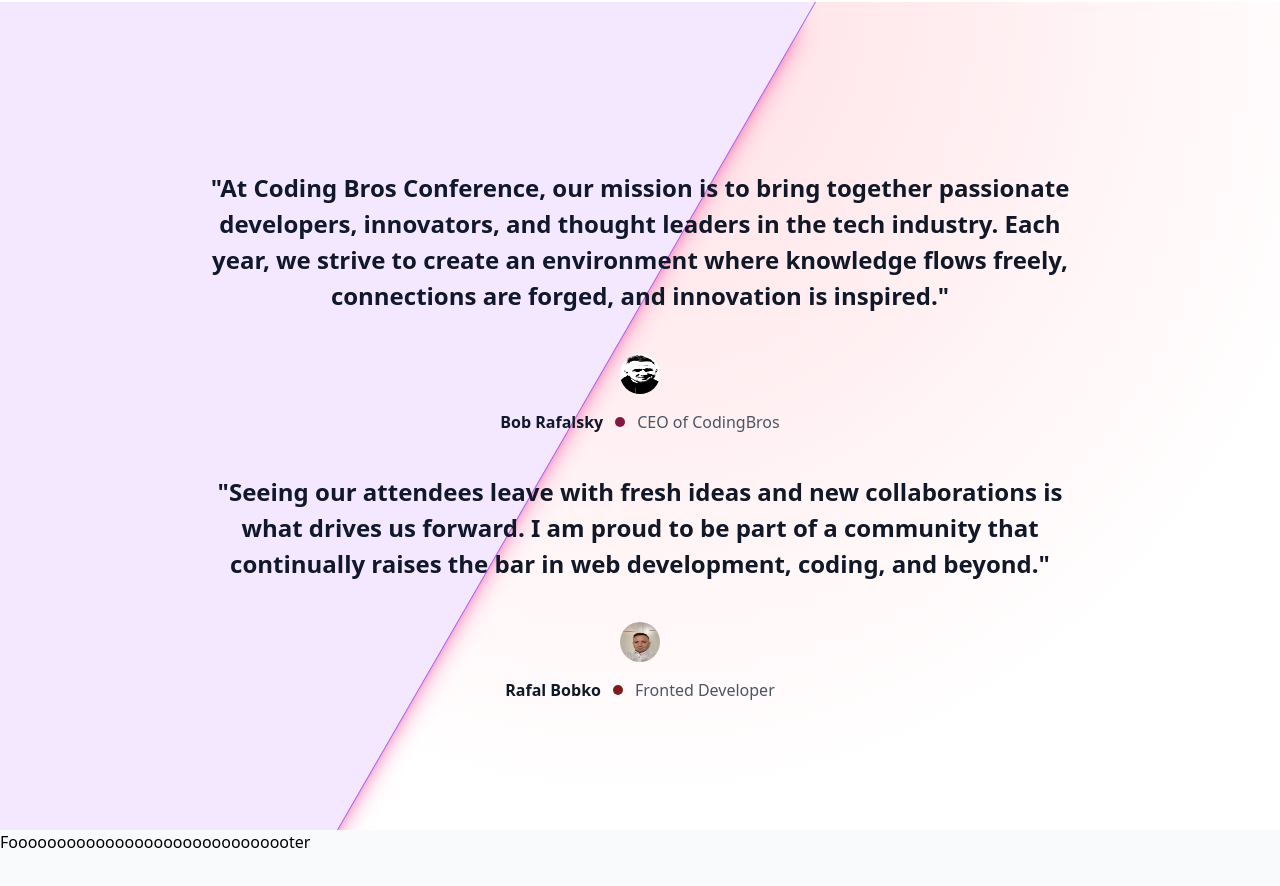
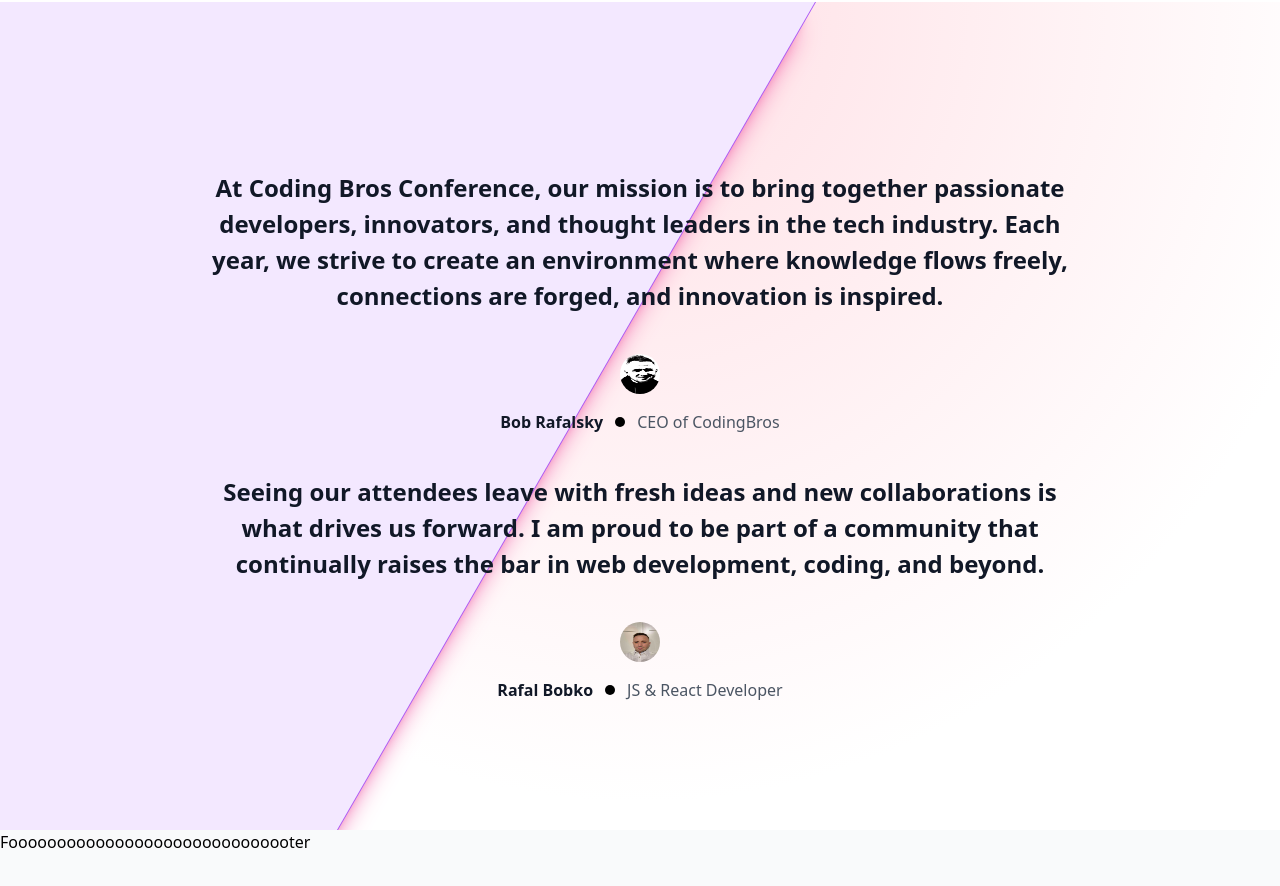
Before and after one commit to sabaudianin/NicePage, a React app: page / in a window 1280 px wide. Shown: the part 4740-5626 px from the top of the page. Built offline with nearby package versions, Linux system fonts and the light colour scheme; no server answers.

Commit message:
Separate SingleQuote Component

```diff
--- a/src/components/nav/Navigation.jsx
+++ b/src/components/nav/Navigation.jsx
@@ -1,9 +1,9 @@
 import React from "react";
-import { SiCodersrank } from "react-icons/si";
+
 import { IoIosLogIn } from "react-icons/io";
 import { ThemeToggle } from "../../theme/ThemeToggle";
 import { MenuHamburger } from "./MenuHamburger";
-import { Link } from "react-router-dom";
+
 import { NavLinks } from "./NavLinks";
 import { Logo } from "../../elements/Logo";
 
--- a/src/components/recomendation/Recomendation.jsx
+++ b/src/components/recomendation/Recomendation.jsx
@@ -1,4 +1,5 @@
 import { Logo } from "../../elements/Logo";
+import { SingleQuote } from "./SingleQuote";
 
 export const Recomendation = () => {
   return (
@@ -7,75 +8,19 @@
 
       <div className="absolute inset-y-0 right-1/2 -z-10 mr-16 w-[200%] origin-bottom-left -skew-x-[30deg] bg-purple-100 shadow-xl shadow-pink-500 ring-1 ring-purple-500 sm:mr-28 lg:mr-0 xl:mr-16 xl:origin-center" />
       <div className="mx-auto max-w-2xl lg:max-w-4xl">
-        <figure className="mt-10">
-          <blockquote className="text-center text-xl/8 font-semibold text-gray-900 sm:text-2xl/9">
-            <p>
-              "At Coding Bros Conference, our mission is to bring together
-              passionate developers, innovators, and thought leaders in the tech
-              industry. Each year, we strive to create an environment where
-              knowledge flows freely, connections are forged, and innovation is
-              inspired."
-            </p>
-          </blockquote>
-          <figcaption className="mt-10">
-            <img
-              alt="CEO"
-              src="/images/bw.jpg"
-              className="mx-auto size-10 rounded-full"
-            />
-            <div className="mt-4 flex items-center justify-center space-x-3 text-base">
-              <div className="font-semibold text-gray-900">Bob Rafalsky</div>
-              <svg
-                width={10}
-                height={10}
-                viewBox="0 0 2 2"
-                aria-hidden="true"
-                className="fill-pink-900"
-              >
-                <circle
-                  r={1}
-                  cx={1}
-                  cy={1}
-                />
-              </svg>
-              <div className="text-gray-600">CEO of CodingBros</div>
-            </div>
-          </figcaption>
-        </figure>
-        <figure className="mt-10">
-          <blockquote className="text-center text-xl/8 font-semibold text-gray-900 sm:text-2xl/9">
-            <p>
-              "Seeing our attendees leave with fresh ideas and new
-              collaborations is what drives us forward. I am proud to be part of
-              a community that continually raises the bar in web development,
-              coding, and beyond."
-            </p>
-          </blockquote>
-          <figcaption className="mt-10">
-            <img
-              alt="CEO"
-              src="/images/photo.jpg"
-              className="mx-auto size-10 rounded-full"
-            />
-            <div className="mt-4 flex items-center justify-center space-x-3 text-base">
-              <div className="font-semibold text-gray-900">Rafal Bobko</div>
-              <svg
-                width={10}
-                height={10}
-                viewBox="0 0 2 2"
-                aria-hidden="true"
-                className="fill-red-900"
-              >
-                <circle
-                  r={1}
-                  cx={1}
-                  cy={1}
-                />
-              </svg>
-              <div className="text-gray-600">Fronted Developer</div>
-            </div>
-          </figcaption>
-        </figure>
+        <SingleQuote
+          quote="At Coding Bros Conference, our mission is to bring together passionate developers, innovators, and thought leaders in the tech industry. Each year, we strive to create an environment where knowledge flows freely, connections are forged, and innovation is inspired."
+          imgSrc="/images/bw.jpg"
+          name="Bob Rafalsky"
+          title="CEO of CodingBros"
+        />
+
+        <SingleQuote
+          quote="Seeing our attendees leave with fresh ideas and new collaborations is what drives us forward. I am proud to be part of a community that continually raises the bar in web development, coding, and beyond."
+          imgSrc="/images/photo.jpg"
+          name="Rafal Bobko"
+          title="JS & React Developer"
+        />
       </div>
     </section>
   );
--- /dev/null
+++ b/src/components/recomendation/SingleQuote.jsx
@@ -0,0 +1,33 @@
+export const SingleQuote = ({ quote, imgSrc, name, title }) => {
+  return (
+    <figure className="mt-10">
+      <blockquote className="text-center text-xl/8 font-semibold text-gray-900 sm:text-2xl/9">
+        <p>{quote}</p>
+      </blockquote>
+      <figcaption className="mt-10">
+        <img
+          alt={name}
+          src={imgSrc}
+          className="mx-auto size-10 rounded-full"
+        />
+        <div className="mt-4 flex items-center justify-center space-x-3 text-base">
+          <div className="font-semibold text-gray-900">{name}</div>
+          <svg
+            width={10}
+            height={10}
+            viewBox="0 0 2 2"
+            aria-hidden="true"
+            className="fill-black"
+          >
+            <circle
+              r={1}
+              cx={1}
+              cy={1}
+            />
+          </svg>
+          <div className="text-gray-600">{title}</div>
+        </div>
+      </figcaption>
+    </figure>
+  );
+};
```
